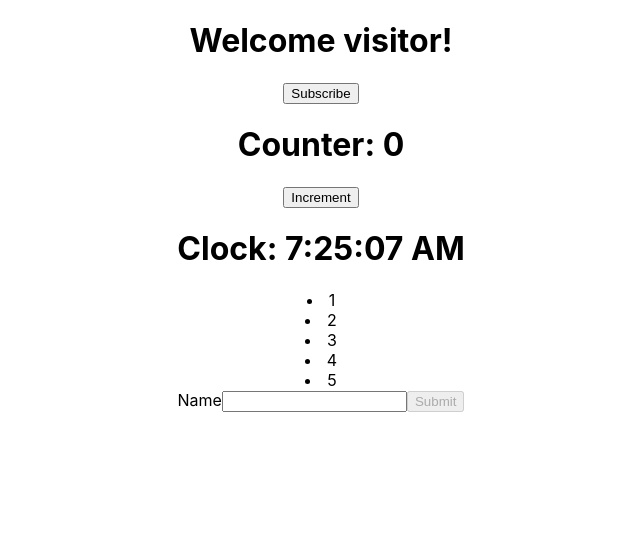
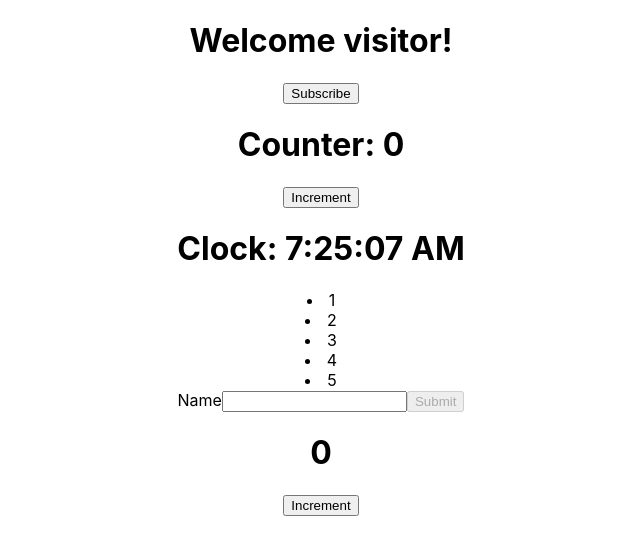
Before and after one commit to HadeeqaImran/react_learning, a React (Create React App) app in the folder my-app/: page / in a window 1280 px wide. Shown: the top 554 px of the page, without its empty margins (319-959 px from the left). Built offline with nearby package versions, Linux system fonts and the light colour scheme.

Commit message:
starting hooks

```diff
--- a/my-app/src/App.js
+++ b/my-app/src/App.js
@@ -8,6 +8,7 @@
 import Clock from "./components/Clock";
 import List from "./components/List"
 import Form from './components/Form'
+import Function_Counter from './components/Function_Counter'
 function App() {
   return (
     <div className="App">
@@ -16,6 +17,7 @@
       <Clock />
       <List list={[1, 2, 3, 4, 5]}/>
       <Form />
+      <Function_Counter />
       {/* <Hello name="Hadeeqa">
         <p>This is the child tag!</p>
       </Hello>
--- /dev/null
+++ b/my-app/src/components/Function_Counter.js
@@ -0,0 +1,19 @@
+import React, {useState, useEffect} from 'react'
+
+const Function_Counter = (props) => {
+    const [count, setCount] = useState(0);
+
+      // Similar to componentDidMount and componentDidUpdate:
+  useEffect(() => {
+    // Update the document title using the browser API
+    document.title = `You clicked ${count} times`;
+  });
+  return (
+        <div>
+            <h1>{count}</h1>
+            <button onClick= {() => setCount(count + 1)}>Increment</button>
+        </div>
+    );
+}
+
+export default Function_Counter
```
